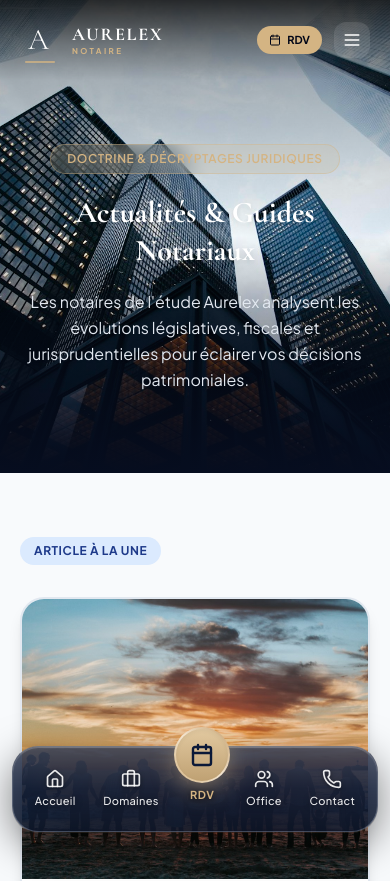
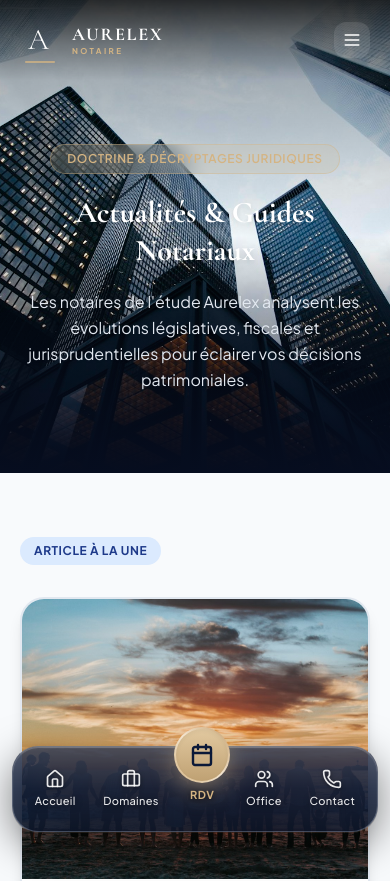
Before and after one commit to Mikeniga99/aurelexnotaria, a Next.js app in the folder apps/web/: page /en/actualites in a window 390 px wide. Shown: the top 881 px of the page. Built offline with nearby package versions, Linux system fonts and the light colour scheme.

Commit message:
fix(nav): suppression du bouton RDV redondant dans la navbar mobile

```diff
--- a/apps/web/src/components/public/Navbar.tsx
+++ b/apps/web/src/components/public/Navbar.tsx
@@ -109,16 +109,9 @@ export function Navbar() {
 
           {/* Mobile Hamburger Button */}
           <div className="flex lg:hidden items-center gap-3">
-            <Link
-              href="/rendez-vous"
-              className="inline-flex sm:hidden items-center gap-1.5 bg-[#D4B483] text-slate-950 font-bold px-3 py-1.5 rounded-full text-[11px]"
-            >
-              <Calendar className="w-3 h-3" />
-              <span>RDV</span>
-            </Link>
             <button
               onClick={() => setMobileMenuOpen(!mobileMenuOpen)}
-              className="p-2 rounded-xl bg-white/10 text-white"
+              className="p-2 rounded-xl bg-white/10 text-white hover:bg-white/20 transition-colors"
               aria-label="Menu"
             >
               {mobileMenuOpen ? <X className="w-5 h-5" /> : <Menu className="w-5 h-5" />}
```
